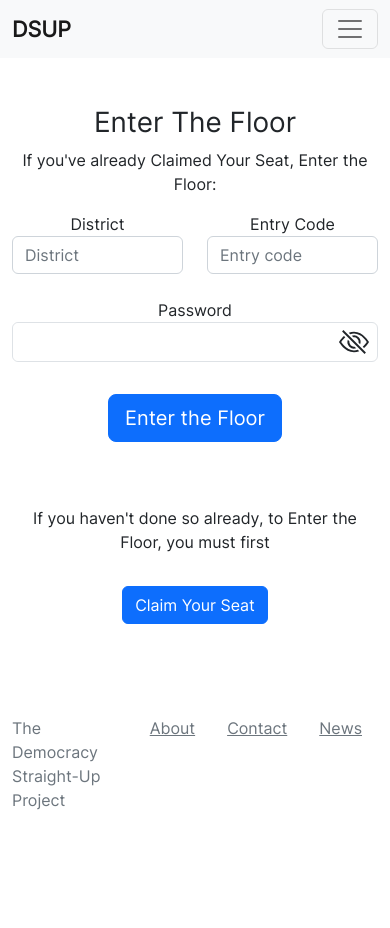
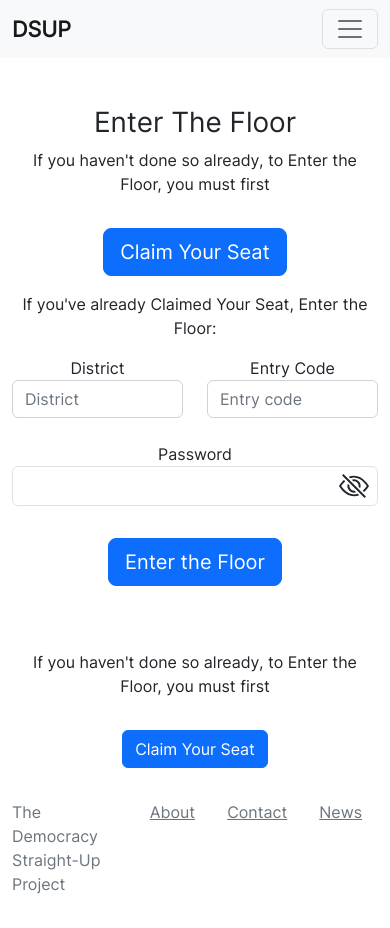
Before and after one commit to coderhqco/dsup-front, a React (Create React App) app: page /enter-the-floor in a window 390 px wide. Before the commit the page ends 844 px from the top, so only its background shows below. Built offline with nearby package versions, Linux system fonts and the light colour scheme; no server answers.

Commit message:
blur unless hovering added to bcak and forth on desktop, mobile to come

```diff
--- a/src/components/Enter-the-Floor.jsx
+++ b/src/components/Enter-the-Floor.jsx
@@ -109,7 +109,14 @@ function EnterTheFloor() {
     return (
         <div className="container text-center">
             <h1 className="text-center mt-5">Enter The Floor</h1>
-            <p >If you've already Claimed Your Seat, Enter the Floor:</p>
+            <div className="row text-center ">
+                <div className="col col-sm-12 ">
+                    <p >If you haven't done so already, to Enter the Floor, you must first</p>
+                    <Link to='/claim-your-seat' className='btn btn-lg btn-primary m-3'>Claim Your Seat</Link>
+                    <p >If you've already Claimed Your Seat, Enter the Floor:</p>
+                </div>
+            </div>
+
             <div className="row">
                 <div className="col-sm-12 col-md-3 col-lg-4" ></div>
                 <div className="col col-sm-12 col-md-6 col-lg-4">
--- a/src/components/PodBackNforth.jsx
+++ b/src/components/PodBackNforth.jsx
@@ -110,7 +110,7 @@ const PodBackNforth = () => {
                     <p className='mb-0'>
                         {message.handle?.handle ?
                             <span className='fw-bold h4'>{message.handle.handle}</span> :
-                            <span className='fw-bold h4'>{message.sender?.users?.legalName}</span>
+                            <span className='fw-bold h4 blur-text-unless-hovering'>{message.sender?.users?.legalName}</span>
                         }
                         <span className='text-muted small'> &nbsp;&nbsp;{date_format(message.date)}&nbsp; [ {date_format(message.date, true)} ] </span>
                     </p>
--- a/src/index.css
+++ b/src/index.css
@@ -85,3 +85,11 @@ body {
     text-align: center;
   }
 }
+
+/* blur unless hovering over username */
+.blur-text-unless-hovering {
+  filter: blur(6px);
+}
+.blur-text-unless-hovering:hover {
+  filter: blur(0px);
+}
```
